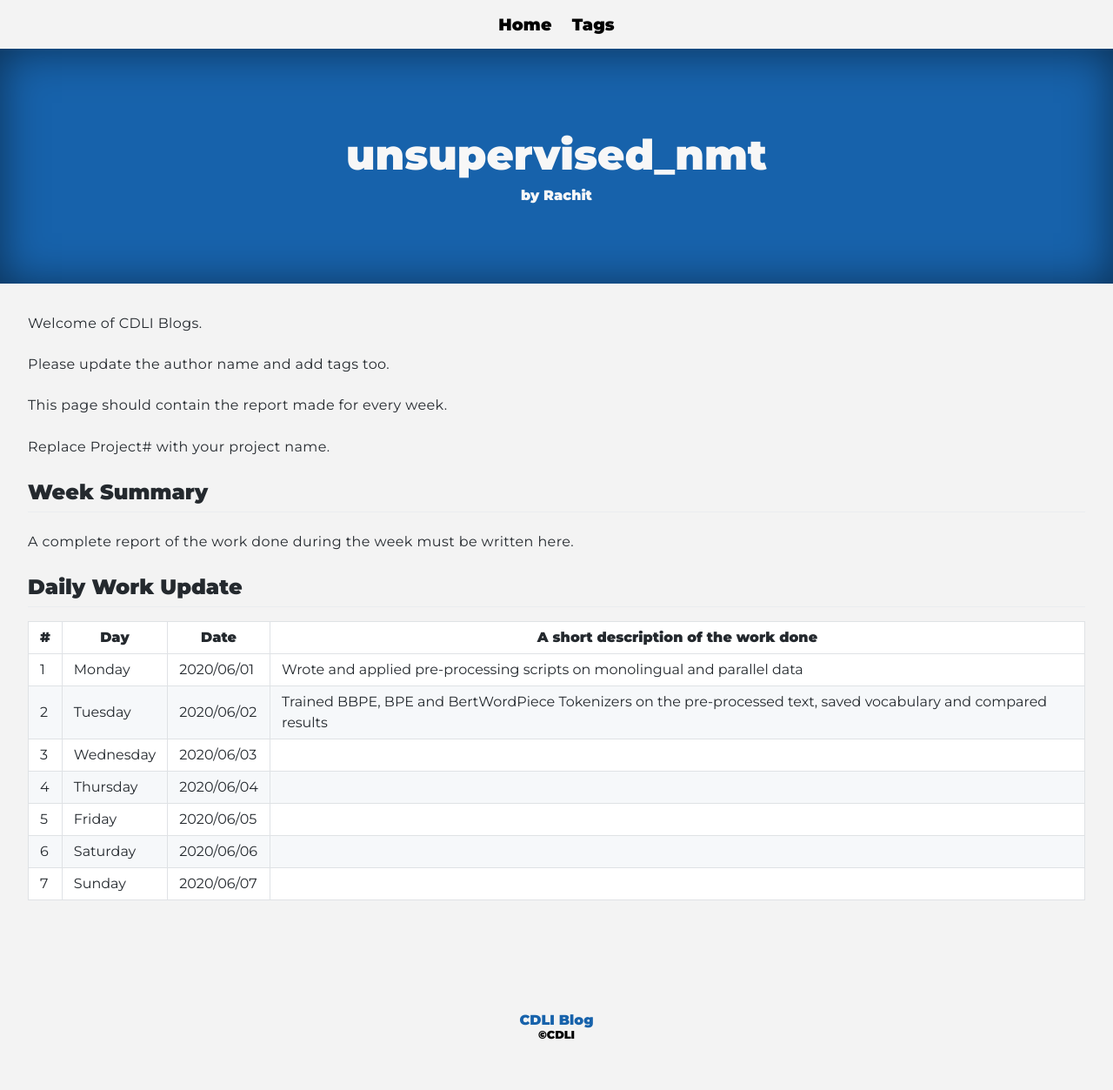
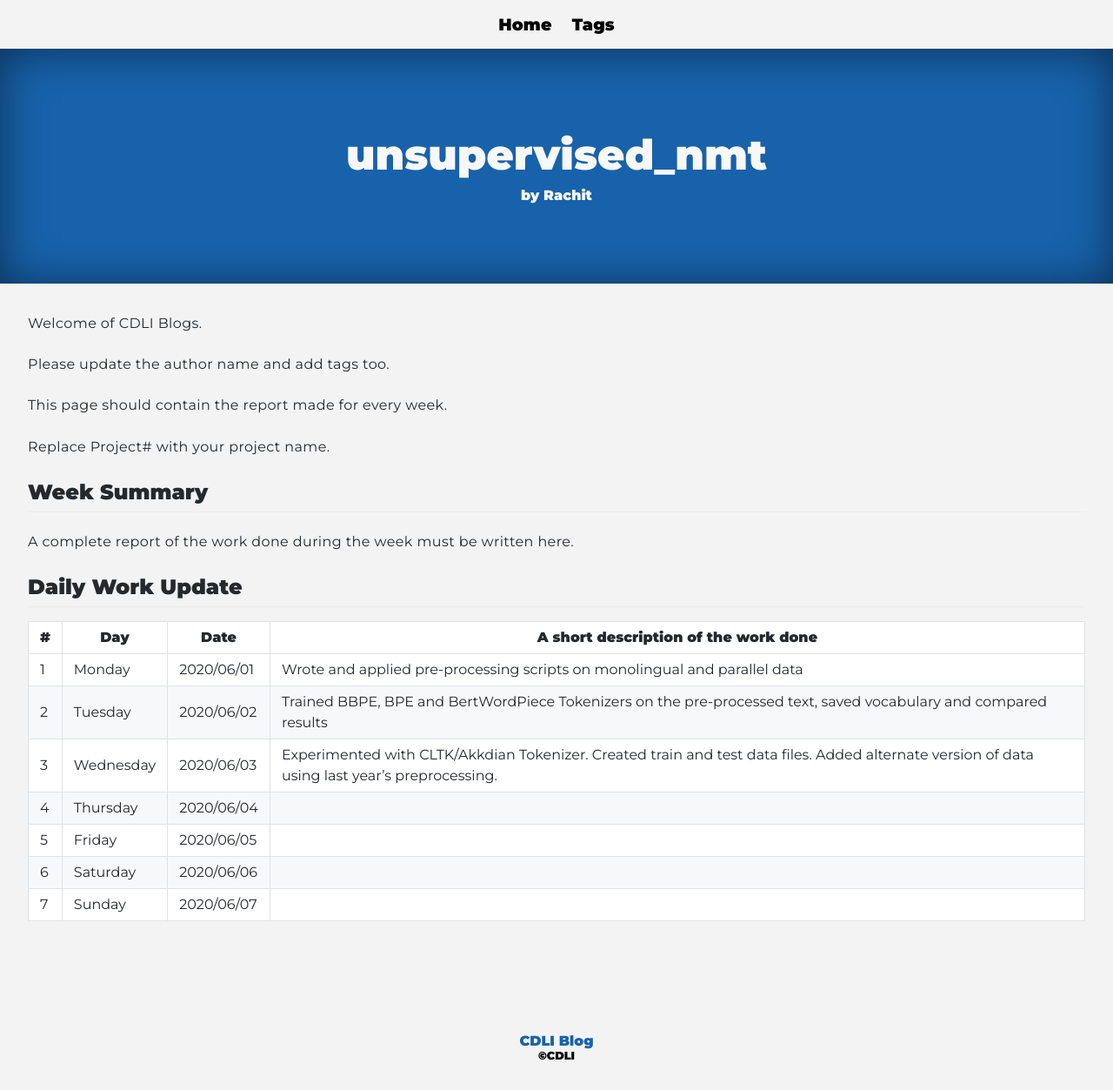
Before and after one commit to cdli-gh/blog, a Jekyll site: the page built from _blog/intern20/unsupervised_nmt/posts/01_week1.md, in a window 1280 px wide. Shown: the whole page at 87% size. Built offline with Jekyll 4.4.1, drawn with Linux system fonts in a browser that asks for light colours; Markdown is read by kramdown in place of the engine named in the settings; before the commit the page ends 1229 px from its top, so only the background shows below that.

Commit message:
Updated Day 3

```diff
--- a/_blog/intern20/unsupervised_nmt/posts/01_week1.md
+++ b/_blog/intern20/unsupervised_nmt/posts/01_week1.md
@@ -23,7 +23,7 @@ A complete report of the work done during the week must be written here.
 |---	|---	|---	|---	|
 |1   	| Monday 	|   2020/06/01	|  Wrote and applied pre-processing scripts on monolingual and parallel data 	|
 |2   	| Tuesday  	|   2020/06/02	|  Trained BBPE, BPE and BertWordPiece Tokenizers on the pre-processed text, saved vocabulary and compared results	|
-|3   	| Wednesday  	|  2020/06/03 	|   	|
+|3   	| Wednesday  	|  2020/06/03 	|  Experimented with CLTK/Akkdian Tokenizer. Created train and test data files. Added alternate version of data using last year's preprocessing. 	|
 |4   	| Thursday  	|   2020/06/04	|   	|
 |5   	| Friday  	|   2020/06/05	|   	|
 |6   	| Saturday  	|   2020/06/06	|   	|
```
